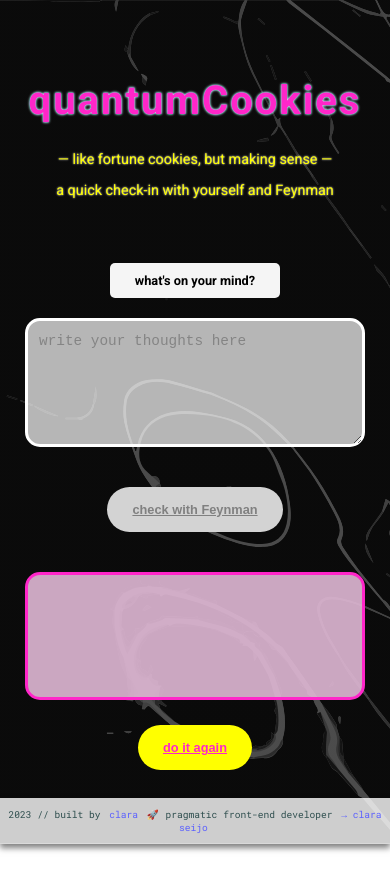
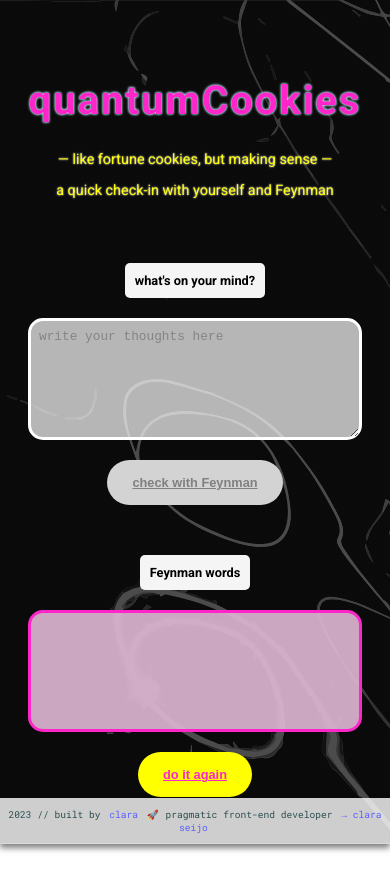
Before and after one commit to clasei/quantum-cookies, an Angular app: page / in a window 390 px wide. Shown: the top 890 px of the page. Built offline with nearby package versions, Linux system fonts and the light colour scheme.

Commit message:
responsive improved

```diff
--- a/src/app/components/quantum-cookies-display/quantum-cookies-display.component.html
+++ b/src/app/components/quantum-cookies-display/quantum-cookies-display.component.html
@@ -1,8 +1,8 @@
+<label for="answerFeynman">Feynman words</label>
+<div class="quote-container">
+    <p class="quote-text">{{ quote }}</p>
+</div>
 
-    <div class="quote-container">
-        <p class="quote-text">{{ quote }}</p>
-    </div>
-
-    <button (click)="onReset()">
+<button (click)="onReset()">
         do it again
-    </button>
+</button>
--- a/src/app/components/quantum-cookies-display/quantum-cookies-display.component.scss
+++ b/src/app/components/quantum-cookies-display/quantum-cookies-display.component.scss
@@ -1,10 +1,20 @@
+label {
+    display: block;
+    font-size: 1rem;
+    font-weight: bold;
+    color: black;
+    background-color: whitesmoke;
+    border-radius: 5px;
+    padding: 10px
+}
+
 .quote-container {
     width: 80%;
     max-width: 500px;
     min-height: 100px;
     background-color: rgba(224, 184, 213, 0.9);
     border: 3px solid rgb(255, 38, 201);
-    padding: 0.7rem;
+    padding: 0.5rem;
     margin: 20px auto;
     border-radius: 15px;
     text-align: center;
@@ -30,7 +40,7 @@ button {
     display: block;
     font-size: 0.9rem;
     font-weight: bold;
-    margin: 50px auto;
+    margin: auto;
     transition-duration: 0.4s;
     cursor: pointer;
 
@@ -51,10 +61,14 @@ button {
 @media only screen and (max-width: 600px) {
     button {
         font-size: 0.8rem;
-        margin: 25px auto;
     }
 
     .quote-text {
-        font-size: 0.9rem;
+        font-size: 0.8rem;
     }
+
+    label {
+        font-size: 0.8rem;
+    }
+
 }
--- a/src/app/components/user-input/user-input.component.scss
+++ b/src/app/components/user-input/user-input.component.scss
@@ -5,8 +5,7 @@ label {
     color: black;
     background-color: whitesmoke;
     border-radius: 5px;
-    padding: 10px 25px;
-
+    padding: 10px;
 }
 
 textarea {
@@ -15,7 +14,7 @@ textarea {
     min-height: 100px;
     border-radius: 15px;
     border: 3px solid rgb(255, 255, 255);
-    padding: 0.7rem;
+    padding: 0.5rem;
     margin: 20px auto;
     font-size: 1rem;
     resize: vertical;
@@ -46,7 +45,8 @@ button {
     display: inline-block;
     font-size: 0.9rem;
     font-weight: bold;
-    margin: 20px;
+    margin-top: auto;
+    margin-bottom: 15px;
     transition-duration: 0.4s;
     cursor: pointer;
 
@@ -65,18 +65,20 @@ button {
 
 @media only screen and (max-width: 600px) {
     textarea {
-        font-size: 0.9rem;
+        font-size: 0.8rem;
     }
 
     label {
         font-size: 0.8rem;
+        margin-top: auto;
     }
 
     button {
         font-size: 0.8rem;
+        margin-bottom: auto;
     }
 
     .error-msg {
-        font-size: 0.7rem;
+        font-size: 0.8rem;
     }
 }
--- a/src/styles.scss
+++ b/src/styles.scss
@@ -16,7 +16,7 @@ body {
 }
 
 
-app-user-input {
+app-user-input, app-quantum-cookies-display {
     display: flex;
     flex-direction: column;
     align-items: center;
```
